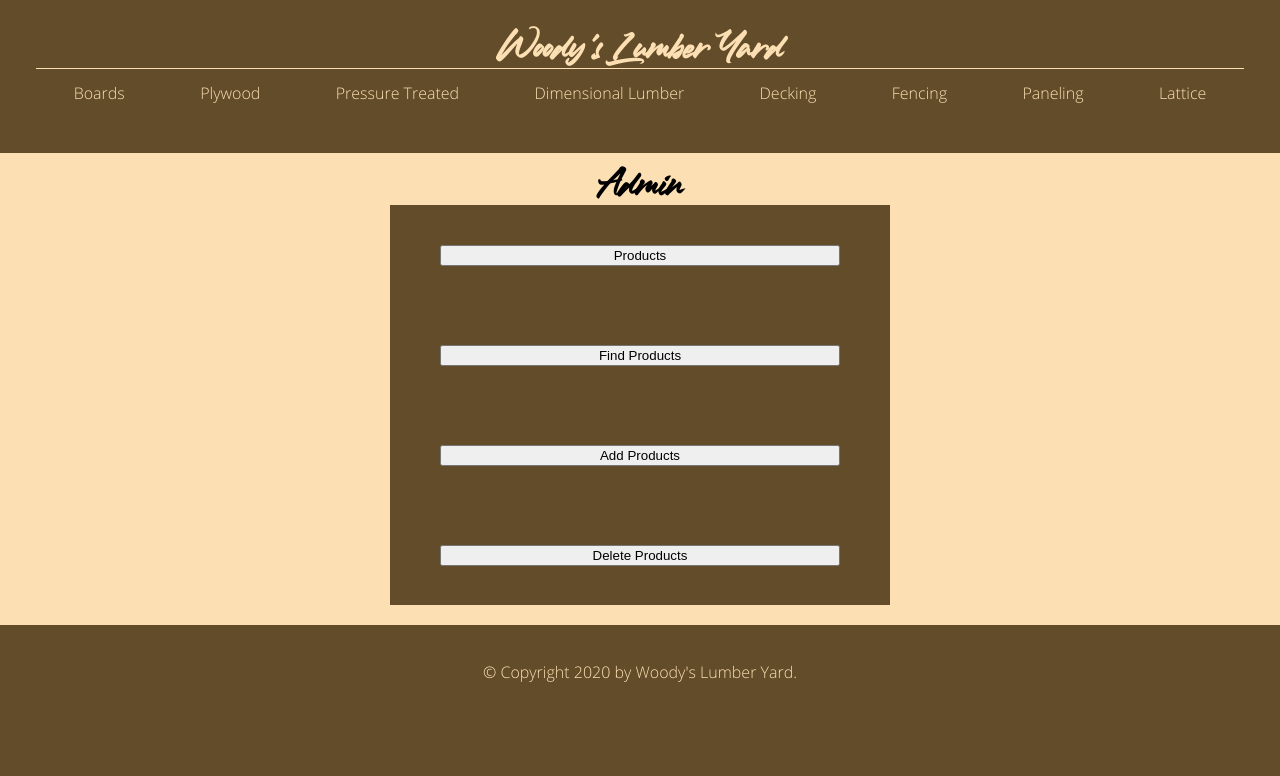
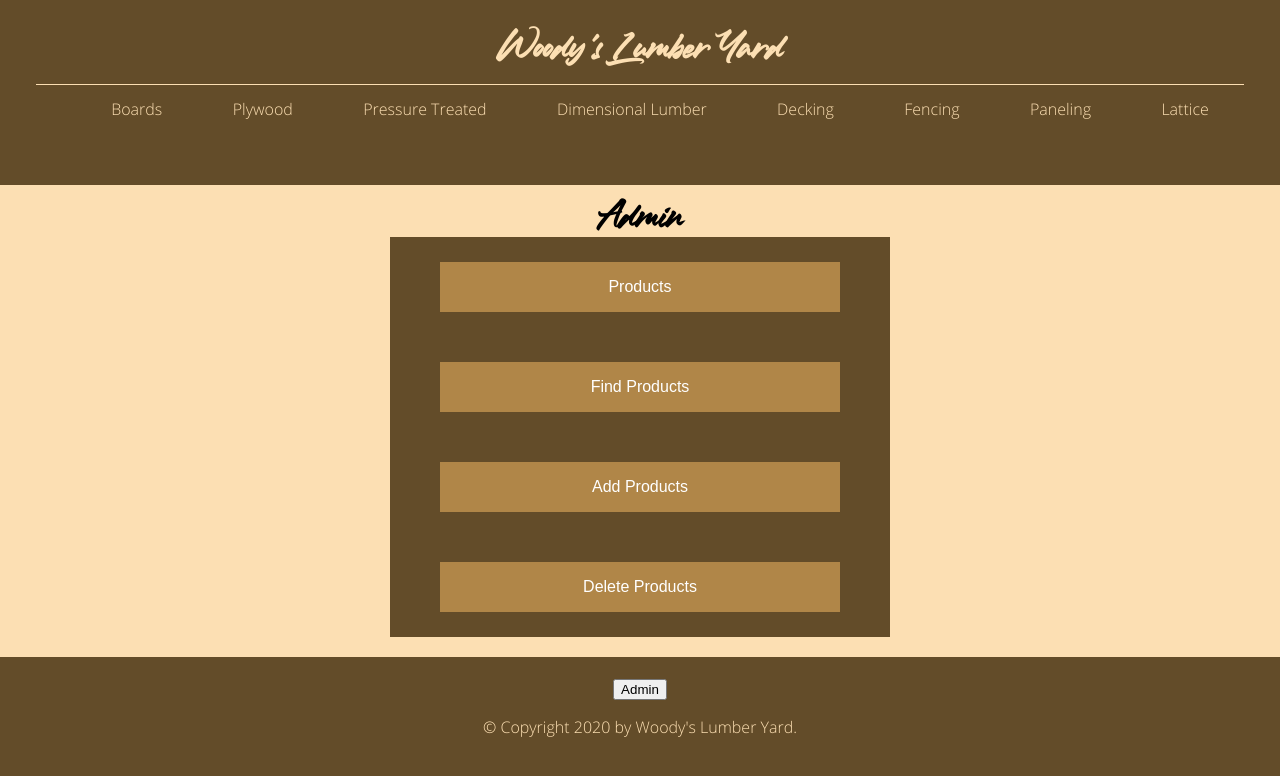
Before and after one commit to starlightromero/woodys-lumber-yard, a Flask app: page /admin in a window 1280 px wide. Shown: the top 776 px of the page. Run offline with Flask 2, Linux system fonts and the light colour scheme.

Commit message:
updated styles

```diff
--- a/static/css/_colors.sass
+++ b/static/css/_colors.sass
@@ -3,3 +3,4 @@
 $light-color: #B08648
 $accent-dark-color: #4A381E
 $accent-light-color: #FCDFB3
+$white: #FFFFFF
--- a/static/css/main.css
+++ b/static/css/main.css
@@ -58,7 +58,7 @@
       body main .product-grid .product-item {
         align-items: center;
         background-color: #B08648;
-        color: #fff;
+        color: #FFFFFF;
         display: flex;
         flex-direction: column;
         justify-content: center;
@@ -68,6 +68,36 @@
           font-size: 1.5rem; }
           body main .product-grid .product-item p img {
             width: 100%; }
+    body main .admin-nav {
+      width: 500px;
+      height: 400px;
+      display: flex;
+      flex-direction: column;
+      justify-content: space-around;
+      align-items: center;
+      margin: auto;
+      background-color: #634C29; }
+      body main .admin-nav button {
+        padding: 1rem 2rem;
+        width: 80%;
+        display: inline-block;
+        border: none;
+        margin: 0;
+        text-decoration: none;
+        background: #B08648;
+        color: #FFFFFF;
+        font-size: 1rem;
+        cursor: pointer;
+        text-align: center;
+        transition: background 150ms ease-in-out, transform 50ms ease;
+        -webkit-appearance: none;
+        -moz-appearance: none; }
+        body main .admin-nav button:hover, body main .admin-nav button:focus {
+          background-color: #B09C7D; }
+        body main .admin-nav button:focus {
+          outline: 1px solid #FFFFFF; }
+        body main .admin-nav button:active {
+          transform: scale(0.95); }
   body footer {
     background-color: #634C29;
     padding: 20px; }
--- a/static/css/main.sass
+++ b/static/css/main.sass
@@ -65,7 +65,7 @@
       .product-item
         align-items: center
         background-color: $light-color
-        color: #fff
+        color: $white
         display: flex
         flex-direction: column
         justify-content: center
@@ -78,6 +78,42 @@
           img
             width: 100%
 
+    .admin-nav
+      width: 500px
+      height: 400px
+      display: flex
+      flex-direction: column
+      justify-content: space-around
+      align-items: center
+      margin: auto
+      background-color: $dark-color
+
+      button
+        padding: 1rem 2rem
+        width: 80%
+        display: inline-block
+        border: none
+        margin: 0
+        text-decoration: none
+        background: $light-color
+        color: $white
+        font-size: 1rem
+        cursor: pointer
+        text-align: center
+        transition: background 150ms ease-in-out, transform 50ms ease
+        -webkit-appearance: none
+        -moz-appearance: none
+
+        &:hover, &:focus
+          background-color: $primary-color
+
+        &:focus
+          outline: 1px solid $white
+
+        &:active
+          transform: scale(0.95)
+
+
   footer
     background-color: $dark-color
     padding: 20px
--- a/templates/admin.html
+++ b/templates/admin.html
@@ -2,7 +2,6 @@
 {% block title %}Admin{% endblock %}
 {% block head %}
     {{ super() }}
-    <link rel="stylesheet" href="/static/admin.css">
     <script src="/static/admin.js" charset="utf-8" defer></script>
 {% endblock %}
 {% block content %}
--- a/templates/base.html
+++ b/templates/base.html
@@ -4,7 +4,6 @@
 <head>
   {% block head %}
   <meta charset="utf-8">
-  <link href="https://fonts.googleapis.com/css2?family=Heebo:wght@500&display=swap" rel="stylesheet">
   <link rel="stylesheet" href="/static/css/main.css">
   <title>{% block title %}{% endblock %} - Woody's Lumber Yard</title>
   {% endblock %}
@@ -33,6 +32,7 @@
   </main>
 
   <footer>
+    <button type="button" name="admin" id="admin-button">Admin</button>
     <p>&copy; Copyright 2020 by <a href="/">Woody's Lumber Yard</a>.</p>
   </footer>
 
```
Also changed, not shown: templates/home.html (+8 -3 lines), 1 other file.
